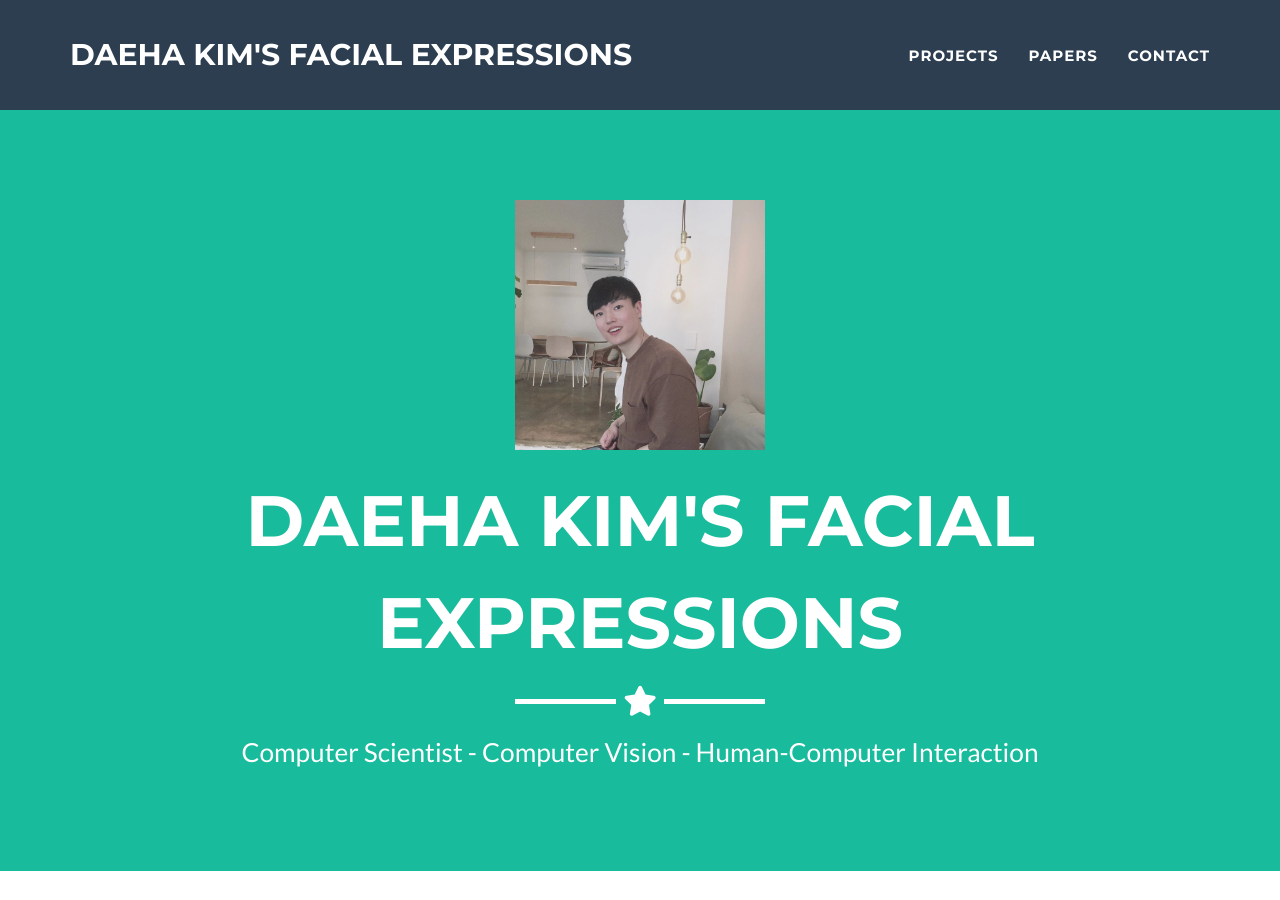
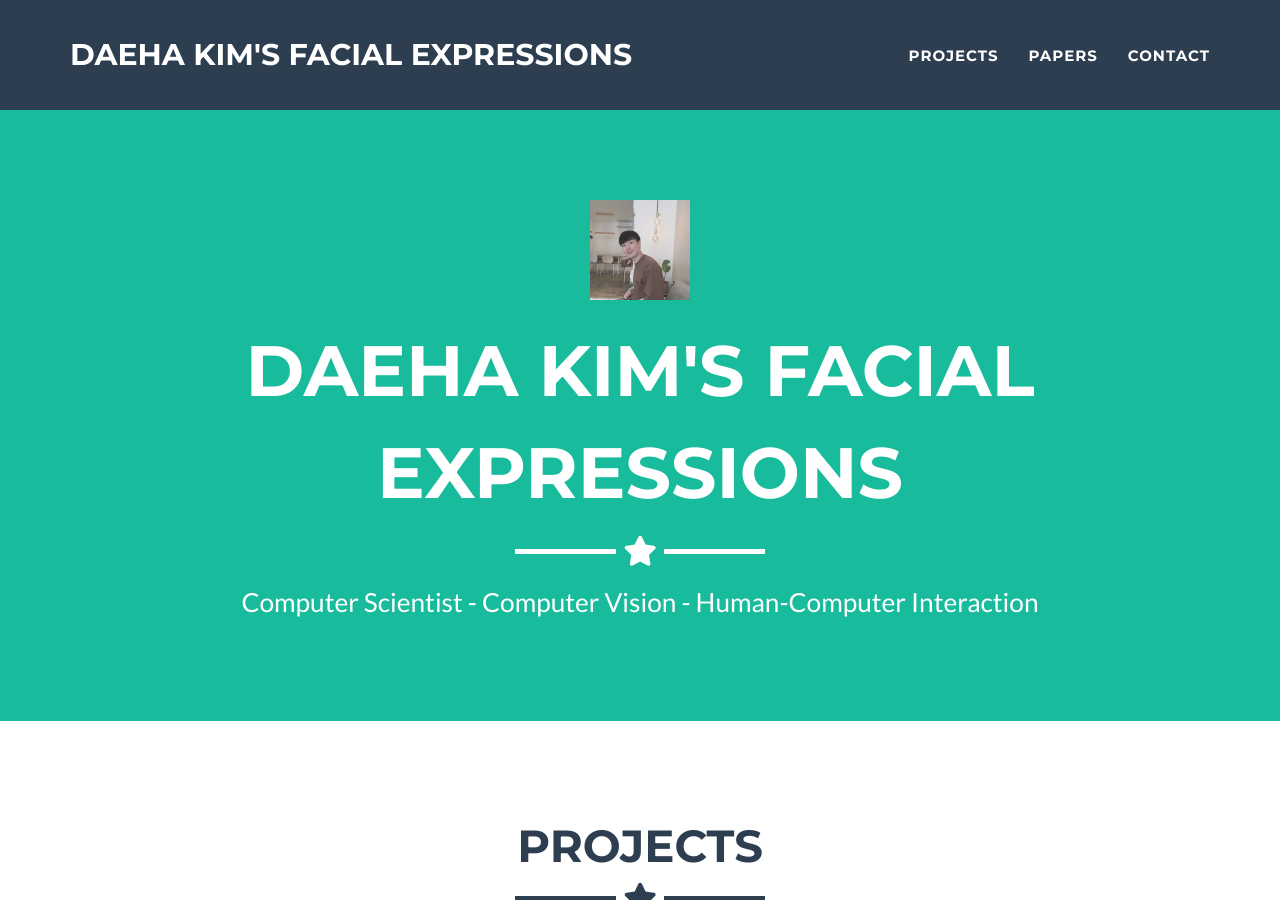
Before and after one commit to kdhht2334/kdhht2334.github.io, a Jekyll site: the page built from _posts/2014-07-17-project-2.markdown, in a window 1280 px wide and 900 px high. Built offline with Jekyll 4.4.1, drawn with Linux system fonts in a browser that asks for light colours; a file with an impossible date is left out.

Commit message:
fix image size
fix image size

```diff
--- a/_includes/header.html
+++ b/_includes/header.html
@@ -3,7 +3,7 @@
   <div class="container">
     <div class="row">
       <div class="col-lg-12">
-        <img class="img-responsive" src="img/profile.png" alt="profile-pic" style="width:250px; height:250px;" />
+        <img class="img-responsive" src="img/profile.png" alt="profile-pic" style="width:100px; height:100px;" />
         <div class="intro-text">
           <span class="name">{{ site.title }}</span>
           <hr class="star-light" />
```
